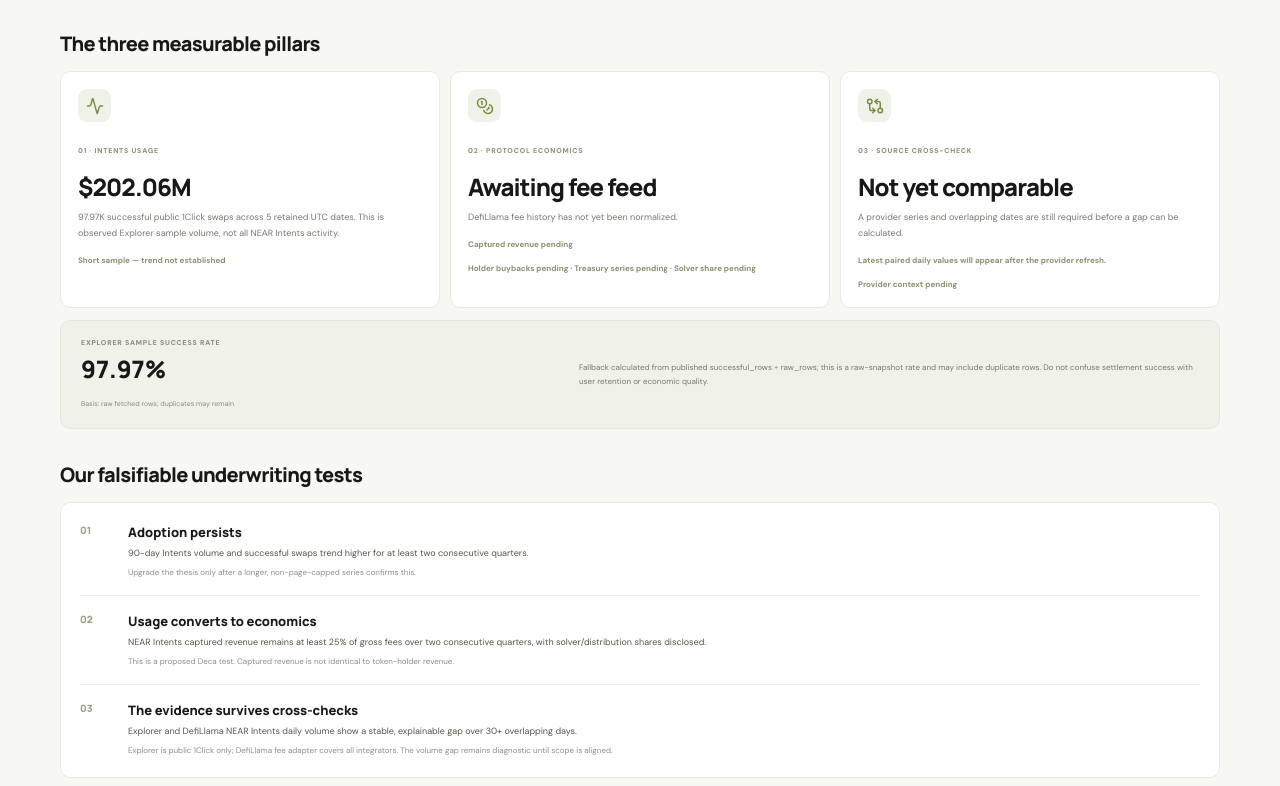
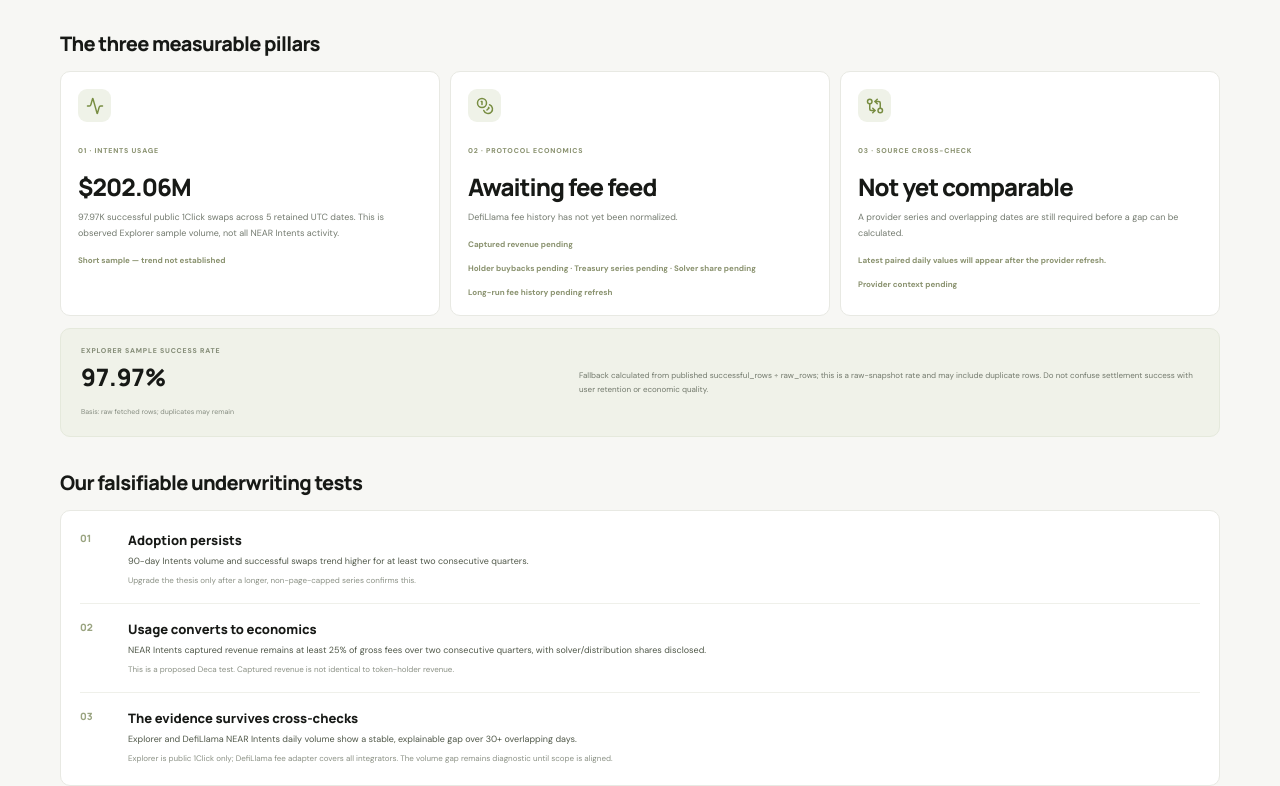
Before and after one commit to ExoDus768/Deca, a Next.js app: page /investment in a window 1280 px wide. Shown: the part 765-1551 px from the top of the page. Built offline with nearby package versions, Linux system fonts and the light colour scheme.

Commit message:
Show longer historical coverage for Intents economics

```diff
--- a/app/investment/page.tsx
+++ b/app/investment/page.tsx
@@ -41,6 +41,8 @@ const holderRevenue30=recentTotal(holderRevenue);
 const supplySideRevenue30=recentTotal(supplySideRevenue);
 const monetization=fees30&&revenue30!=null?revenue30/fees30*100:null;
 const holderCapture=fees30&&holderRevenue30!=null?holderRevenue30/fees30*100:null;
+const feeDates=Object.keys(fees).sort();
+const feeCoverage=feeDates.length ? `${feeDates.length} daily fee observations · ${feeDates[0]} to ${feeDates[feeDates.length-1]}` : "Long-run fee history pending refresh";
 const provider=reconciliation?.provider_context?.defillama_intents??{};
 const diagnostic=provider.diagnostic_comparison??{};
 const latestPair=provider.latest_overlap_day&&provider.latest_explorer_usd!=null&&provider.latest_defillama_usd!=null
@@ -66,7 +68,7 @@ export default function Investment(){
   <h2 className="subsection-title">The three measurable pillars</h2>
   <div className="thesis-evidence-grid">
    <article><div className="research-icon"><Activity size={18}/></div><span>01 · INTENTS USAGE</span><h3>{money(totalVolume)}</h3><p>{fmt(totalTx)} successful public 1Click swaps across {dates.length} retained UTC dates. This is observed Explorer sample volume, not all NEAR Intents activity.</p><small>{dates.length>=90?"90+ daily observations":"Short sample — trend not established"}</small></article>
-   <article><div className="research-icon"><Coins size={18}/></div><span>02 · PROTOCOL ECONOMICS</span><h3>{fees30==null?"Awaiting fee feed":money(fees30)}</h3><p>{fees30==null?"DefiLlama fee history has not yet been normalized.":"Trailing 30-day gross NEAR Intents fees across integrators. Captured revenue and holder buybacks are separate series."}</p><small>{revenue30==null?"Captured revenue pending":money(revenue30)+" captured · "+(monetization==null?"":monetization.toFixed(1)+"% of fees")}</small><small>{holderRevenue30==null?"Holder buybacks pending":money(holderRevenue30)+" holder buybacks"} · {protocolRevenue30==null?"Treasury series pending":money(protocolRevenue30)+" treasury"} · {supplySideRevenue30==null?"Solver share pending":money(supplySideRevenue30)+" solver/distribution share"}</small></article>
+   <article><div className="research-icon"><Coins size={18}/></div><span>02 · PROTOCOL ECONOMICS</span><h3>{fees30==null?"Awaiting fee feed":money(fees30)}</h3><p>{fees30==null?"DefiLlama fee history has not yet been normalized.":"Trailing 30-day gross NEAR Intents fees across integrators. Captured revenue and holder buybacks are separate series."}</p><small>{revenue30==null?"Captured revenue pending":money(revenue30)+" captured · "+(monetization==null?"":monetization.toFixed(1)+"% of fees")}</small><small>{holderRevenue30==null?"Holder buybacks pending":money(holderRevenue30)+" holder buybacks"} · {protocolRevenue30==null?"Treasury series pending":money(protocolRevenue30)+" treasury"} · {supplySideRevenue30==null?"Solver share pending":money(supplySideRevenue30)+" solver/distribution share"}</small><small>{feeCoverage}</small></article>
    <article><div className="research-icon"><GitCompareArrows size={18}/></div><span>03 · SOURCE CROSS-CHECK</span><h3>{diagnostic.status==="compared"?diagnostic.median_gap_pct+"%":"Not yet comparable"}</h3><p>{diagnostic.status==="compared"?"Median absolute daily gap between Explorer and DefiLlama Intents volume over shared dates. This is diagnostic only, not formal reconciliation.":"A provider series and overlapping dates are still required before a gap can be calculated."}</p><small>{latestPair}</small><small>{diagnostic.status==="compared"?diagnostic.overlap_days+" overlapping days · maximum gap "+diagnostic.max_gap_pct+"% · scope mismatch disclosed":provider.status??"Provider context pending"}</small></article>
   </div>
   <section className="thesis-success-rate"><div><span className="mini-label">EXPLORER SAMPLE SUCCESS RATE</span><strong>{sampleSuccess}</strong><small>Basis: {rateBasis}</small></div><p>{meta.success_rate_pct!=null?"Calculated from unique timestamped Explorer records.":"Fallback calculated from published successful_rows ÷ raw_rows; this is a raw-snapshot rate and may include duplicate rows."} Do not confuse settlement success with user retention or economic quality.</p></section>
```
